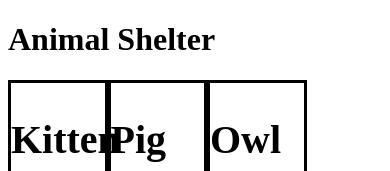
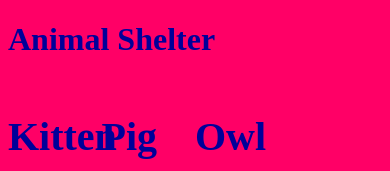
Before and after one commit to Lieghti/animal-shelter, a plain HTML site: page index.html in a window 390 px wide. Shown: the top 171 px of the page. Drawn offline with Linux system fonts and the light colour scheme.

Commit message:
added media query to the css.

```diff
--- a/css/styles.css
+++ b/css/styles.css
@@ -1,9 +1,15 @@
 .column {
   float: left;
   width: 25%;
-  border: solid;
 }
 .column h2 {
   font-size: 40px;
 
 }
+
+@media screen and (max-width: 800px){
+    body {
+      background-color: #ff0066;
+      color: #000099;
+    }
+}
```
